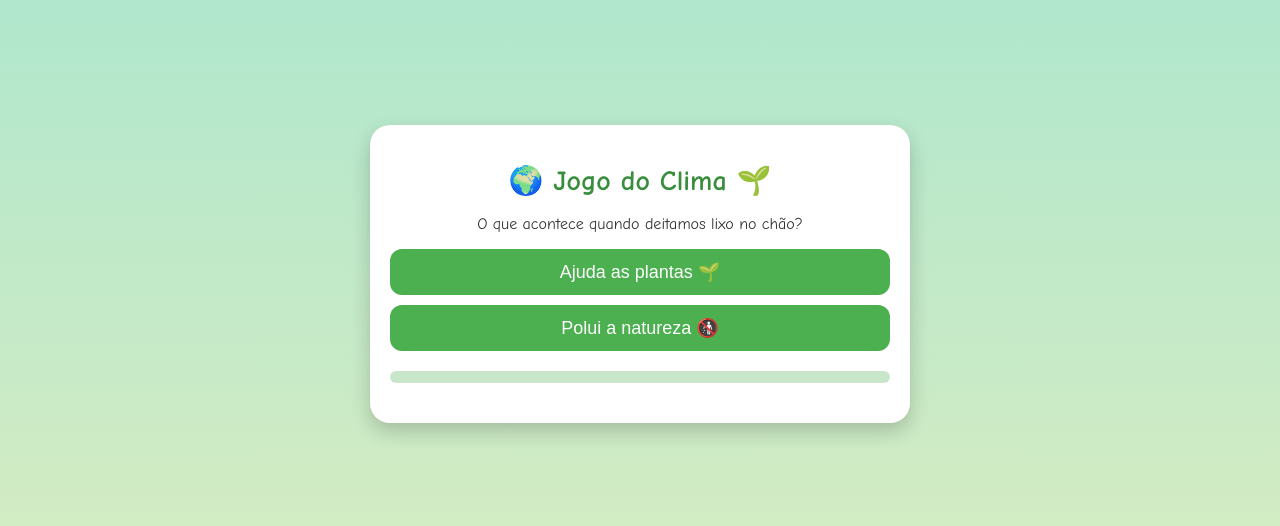
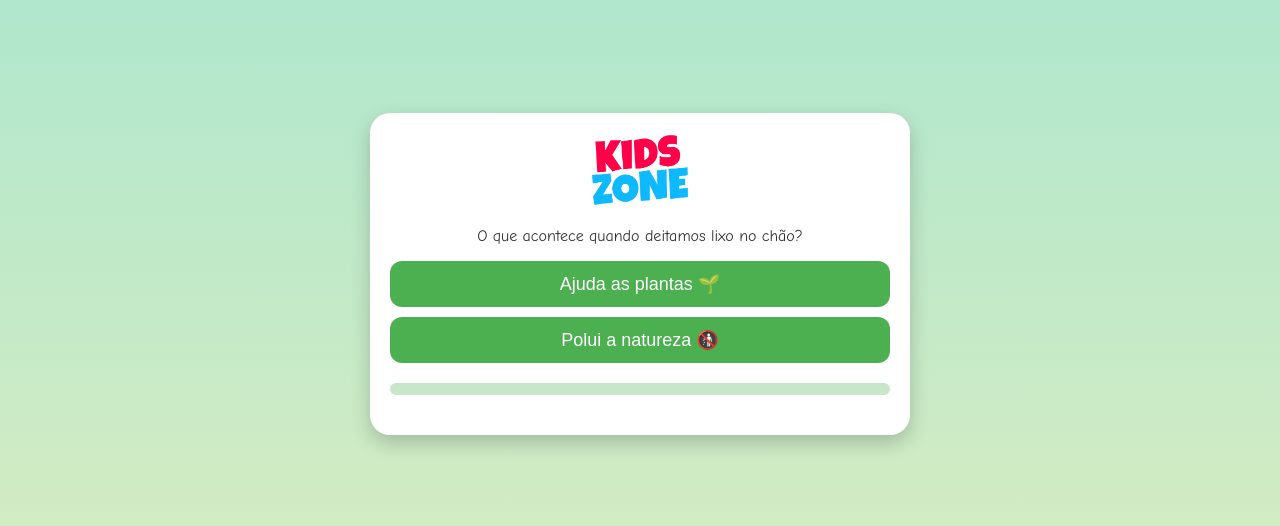
Before and after one commit to momadejunior/climazone, a plain HTML site: page index.html in a window 1280 px wide. Shown: the part 126-652 px from the top of the page. Drawn offline with Linux system fonts and the light colour scheme.

Commit message:
Update index.html

```diff
--- a/index.html
+++ b/index.html
@@ -66,7 +66,7 @@
 </head>
 <body>
   <div class="container">
-    <h1>🌍 Jogo do Clima 🌱</h1>
+    <img src="../climazone/img.png" alt="Jogo do Clima" style="width:100px;"/>
     <div id="game">
       <p id="question">Pronto para aprender e brincar?</p>
       <div id="choices"></div>
```
